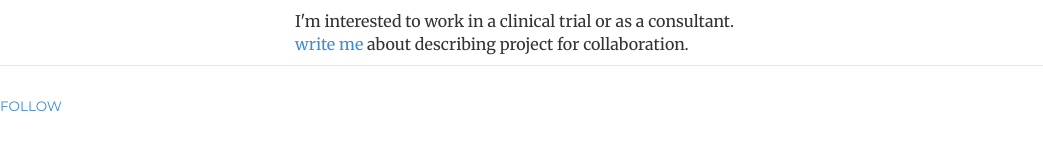
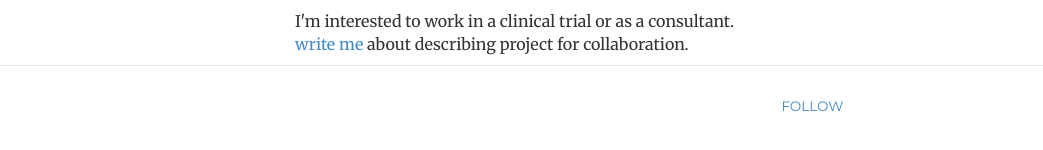
Before and after one commit to haquemdanamul/haquemdanamul, a Jekyll site: the page built from index.html, in a window 1280 px wide. Shown: the part 512-662 px from the top of the page, without its empty margins (0-1043 px from the left). Built offline with Jekyll 4.4.1, drawn with Linux system fonts in a browser that asks for light colours; nearby versions of some CDN libraries; library files that are not in the unit come from our copies.

Commit message:
Update footer.html

```diff
--- a/_includes/footer.html
+++ b/_includes/footer.html
@@ -3,8 +3,8 @@
 	<div class="col-sm-8">
 	<p><small></small></p>
 	</div>
-	<div class="col-sm-8">
-	<p class="pull-left"><small><a href="/follow" title="FOLLOW">FOLLOW</a></small></p>
+	<div class="col-sm-8" role="navigation">
+	<p class="pull-right"><small><a href="/follow" title="FOLLOW">FOLLOW</a></small></p>
 	</div>
 	</div>
 </div> <!-- /footer -->
```
